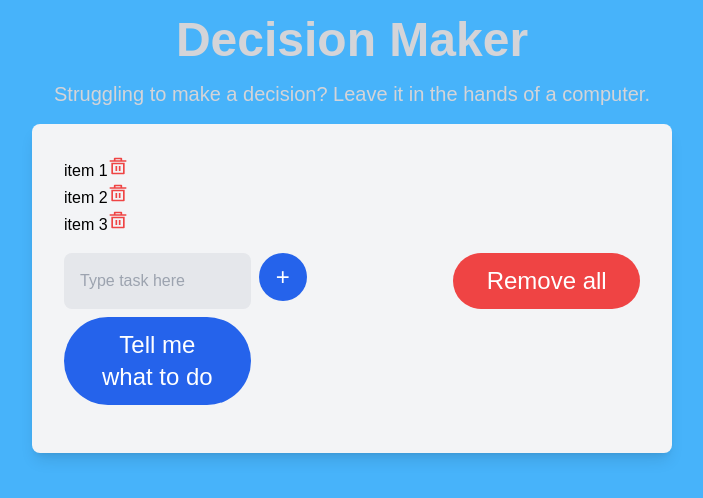
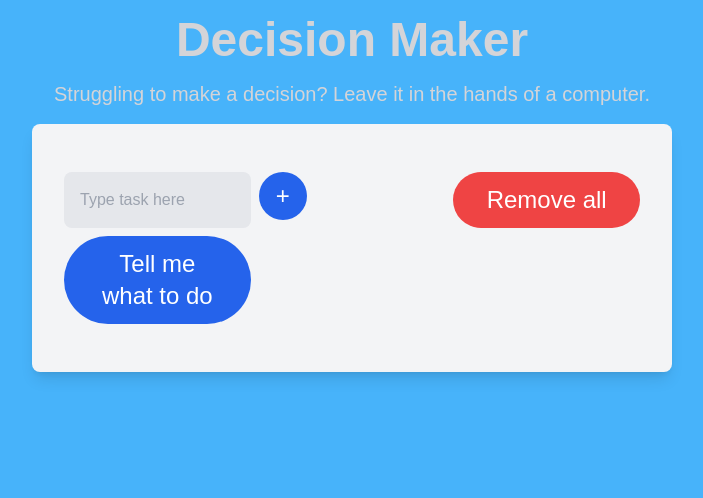
Before and after one commit to jonathanmui4/decision-maker, a React (Create React App) app: page / in a window 1280 px wide. Shown: the top 498 px of the page, without its empty margins (288-991 px from the left). Built offline with nearby package versions, Linux system fonts and the light colour scheme.

Commit message:
Refactor code and fix input bug

```diff
--- a/src/Components/Form.js
+++ b/src/Components/Form.js
@@ -1,19 +1,20 @@
 import React, { Fragment, useRef, useState} from "react";
-import tasks from "../data/tasks";
-import {RiDeleteBin5Line} from "react-icons/ri";
+import Tasklist from "./Tasklist";
 
 function Form() {
     const taskRef = useRef();
 
-    const [taskList, setTaskList] = React.useState(tasks);
+    const [taskList, setTaskList] = React.useState([]);
 
     function handleAddTask() {
         const newTaskList = taskList.concat(taskRef.current.value);
         setTaskList(newTaskList);
+        taskRef.current.value = "";
     }
 
     function handleDeleteTask() {
-
+        // const newTaskList = taskList.filter((task) => task !== );
+        // setTaskList(newTaskList);
     }
 
     function handleRemoveAll() {
@@ -22,31 +23,14 @@ function Form() {
     }
 
     function handleRandomiser() {
-        const length = tasks.length;
+        const length = taskList.length;
         const index = Math.floor((Math.random() * (length)));
         window.alert(taskList[index]);
     }
 
     return(
         <Fragment>
-            <div className="mb-4">
-            {taskList.map((task) => (
-                <Fragment>
-                    <div>
-                        <div>
-                            {task}
-                            <button
-                                type="button"
-                                onClick={handleDeleteTask}
-                                className="transition duration-500 ease hover:text-red-900 text-red-500 text-xl cursor-pointer"
-                            >
-                                <RiDeleteBin5Line />
-                            </button>
-                        </div>
-                    </div>
-                </Fragment>
-            ))}
-        </div>
+            <Tasklist taskList={taskList} handleDeleteTask={handleDeleteTask} />
             <form className="grid grid-cols-3 gap-2">
                 <input
                     type="text"
--- /dev/null
+++ b/src/Components/Tasklist.js
@@ -0,0 +1,27 @@
+import React, {Fragment} from "react";
+import {RiDeleteBin5Line} from "react-icons/ri";
+
+function TaskList({ taskList, handleDeleteTask }) {
+    return (
+        <div className="mb-4">
+            {taskList.map((task) => (
+                <Fragment>
+                    <div>
+                        <div>
+                            {task}
+                            <button
+                                type="button"
+                                onClick={handleDeleteTask}
+                                className="transition duration-500 ease hover:text-red-900 text-red-500 text-xl cursor-pointer"
+                            >
+                                <RiDeleteBin5Line />
+                            </button>
+                        </div>
+                    </div>
+                </Fragment>
+            ))}
+        </div>
+    )
+}
+
+export default TaskList;
--- a/src/data/tasks.js
+++ /dev/null
@@ -1,3 +0,0 @@
-let tasks = ["item 1", "item 2", "item 3"];
-
-module.exports = tasks;
```
